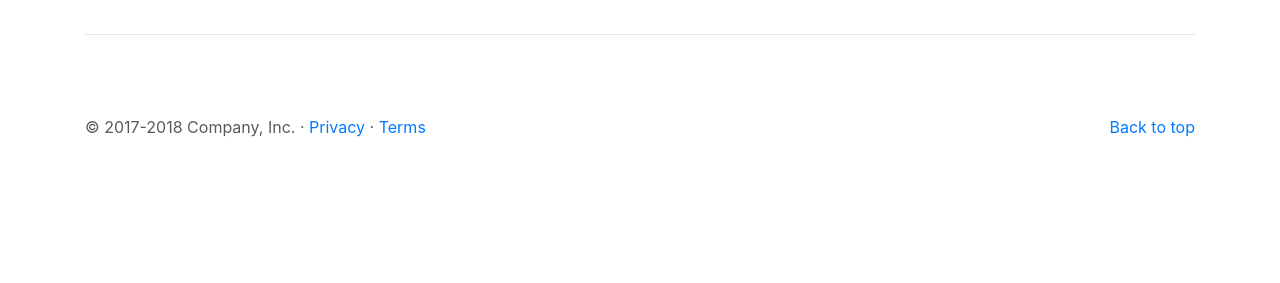
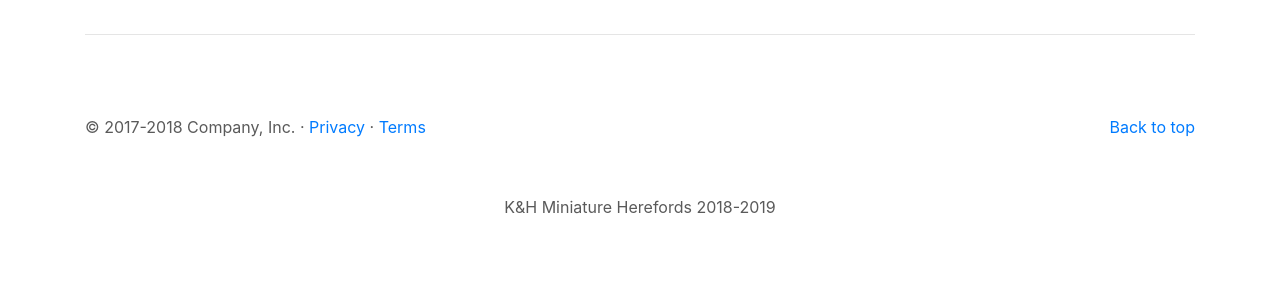
Before and after one commit to jcstang/khmini, a Node server app: template src/views/about.ejs in a window 1280 px wide. Shown: the part 2692-2975 px from the top of the page. Before the commit the page ends 2829 px from the top, so only its background shows below. Run offline with Node 20, Linux system fonts and the light colour scheme; the template is opened without the code that fills it, so the values that code supplies are empty; some libraries are stand-ins or nearby versions.

Commit message:
trying to get about to work

```diff
--- a/src/views/about.ejs
+++ b/src/views/about.ejs
@@ -191,4 +191,13 @@
     <script src="dist/popper.min.js"></script>
     <script src="../../dist/js/bootstrap.min.js"></script>
   </body>
+  <!-- footer -->
+  <footer class="page-footer font-small mdb-color lighten-3 pt-4">
+    <!-- Copyright -->
+    <div class="footer-copyright text-center py-3">
+      K&H Miniature Herefords 2018-2019
+    </div>
+    <!-- Copyright -->
+  </footer>
+  <!-- footer-->
 </html>
```
